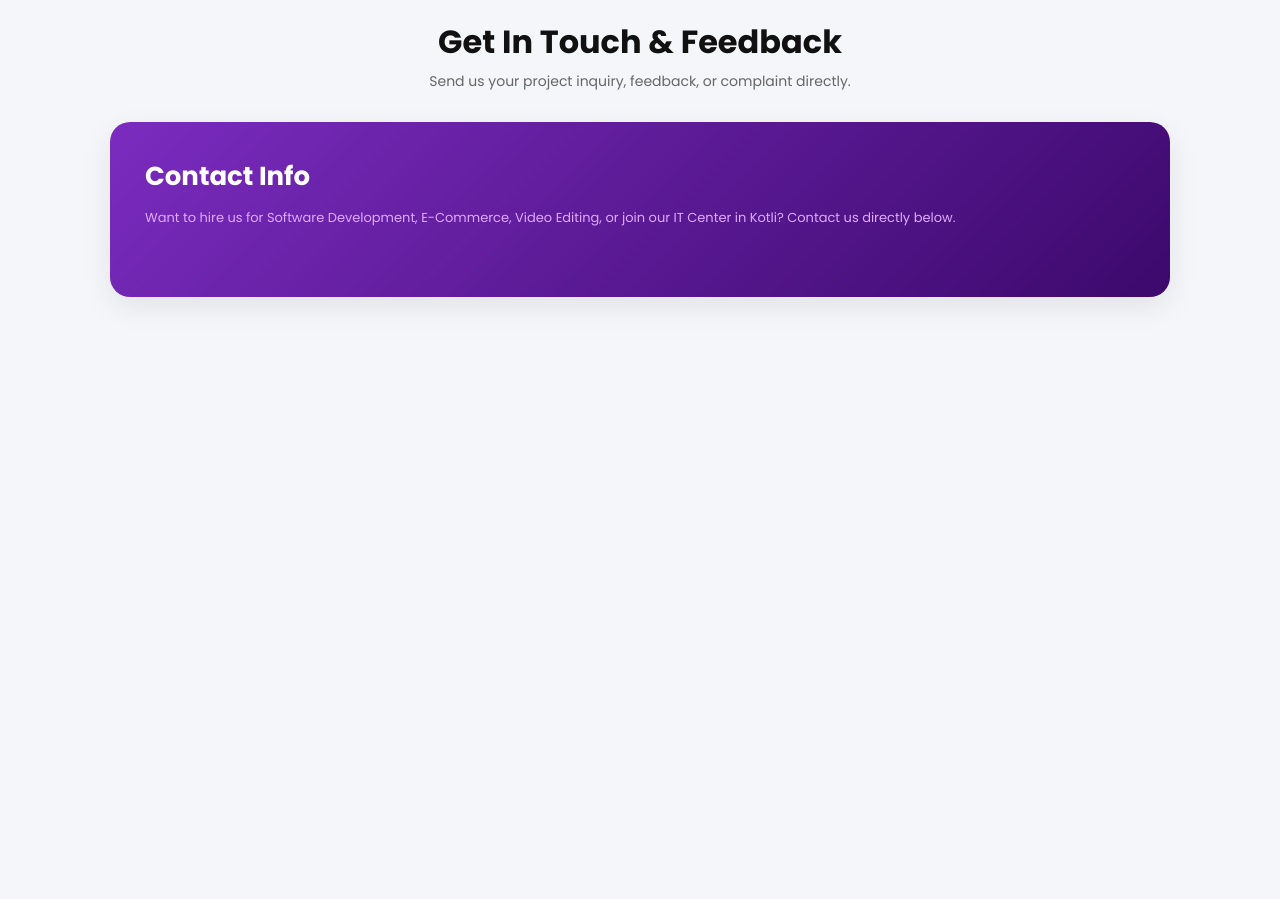
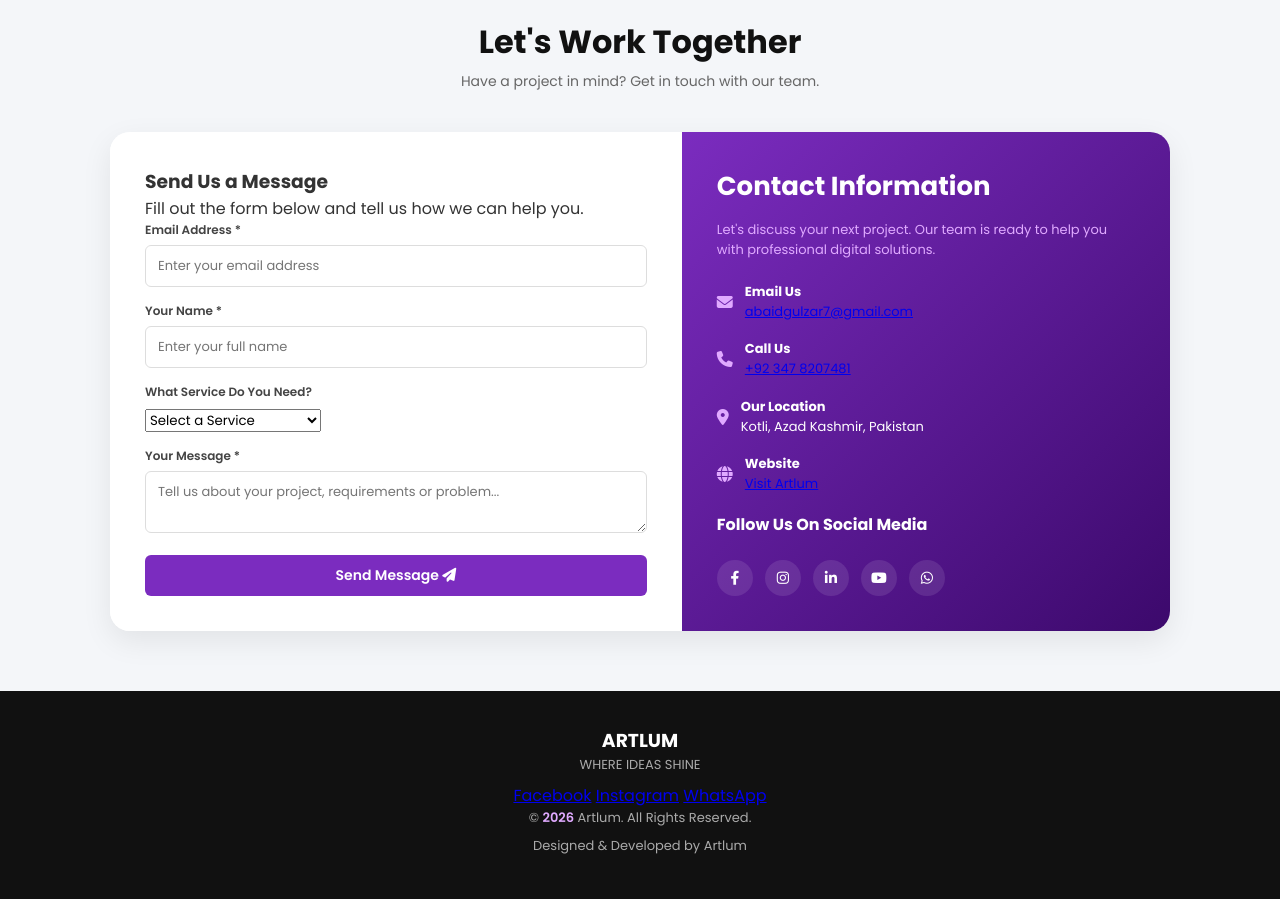
Before and after one commit to artlumhub/artlum, a plain HTML site: page index.html in a window 1280 px wide. Shown: the part 2260-3159 px from the top of the page. Before the commit the page ends 2617 px from the top, so only its background shows below. Drawn offline with Linux system fonts and the light colour scheme.

Commit message:
Update index.html

```diff
--- a/index.html
+++ b/index.html
@@ -310,16 +310,172 @@
         </div>
     </section>
 
-    <!-- Contact & Feedback Section -->
-    <section class="contact-section" id="contact">
-        <div class="section-title" style="margin-bottom: 30px;">
-            <h3>Get In Touch & Feedback</h3>
-            <p>Send us your project inquiry, feedback, or complaint directly.</p>
+   <!-- Professional Contact Section -->
+<section class="contact-section" id="contact">
+
+    <div class="section-title">
+        <h3>Let's Work Together</h3>
+        <p>Have a project in mind? Get in touch with our team.</p>
+    </div>
+
+    <div class="contact-box">
+
+        <!-- Contact Form -->
+        <div class="contact-form">
+
+            <h3>Send Us a Message</h3>
+            <p>Fill out the form below and tell us how we can help you.</p>
+
+            <form action="https://formspree.io/f/YOUR_FORM_ID"
+                  method="POST">
+
+                <div class="form-group">
+                    <label>Email Address *</label>
+                    <input type="email"
+                           name="email"
+                           placeholder="Enter your email address"
+                           required>
+                </div>
+
+                <div class="form-group">
+                    <label>Your Name *</label>
+                    <input type="text"
+                           name="name"
+                           placeholder="Enter your full name"
+                           required>
+                </div>
+
+                <div class="form-group">
+                    <label>What Service Do You Need?</label>
+
+                    <select name="service" required>
+                        <option value="">Select a Service</option>
+                        <option>Website Development</option>
+                        <option>Software Development</option>
+                        <option>E-Commerce Solutions</option>
+                        <option>Video Editing</option>
+                        <option>Graphic Design</option>
+                        <option>IT Training</option>
+                        <option>Other Inquiry</option>
+                    </select>
+                </div>
+
+                <div class="form-group">
+                    <label>Your Message *</label>
+                    <textarea name="message"
+                              placeholder="Tell us about your project, requirements or problem..."
+                              required></textarea>
+                </div>
+
+                <button type="submit" class="form-submit">
+                    Send Message <i class="fa-solid fa-paper-plane"></i>
+                </button>
+
+            </form>
         </div>
-        <div class="contact-box">
-            <div class="contact-info">
+
+        <!-- Contact Information -->
+        <div class="contact-info">
+
+            <h3>Contact Information</h3>
+
+            <p>
+                Let's discuss your next project.
+                Our team is ready to help you with
+                professional digital solutions.
+            </p>
+
+            <div class="info-item">
+                <i class="fa-solid fa-envelope"></i>
                 <div>
-                    <h3>Contact Info</h3>
-                    <p>Want to hire us for Software Development, E-Commerce, Video Editing, or join our IT Center in Kotli? Contact us directly below.</p>
-                    <div class="info-item">
-                        <i class="fa-solid fa
+                    <strong>Email Us</strong><br>
+                    <a href="mailto:abaidgulzar7@gmail.com">
+                        abaidgulzar7@gmail.com
+                    </a>
+                </div>
+            </div>
+
+            <div class="info-item">
+                <i class="fa-solid fa-phone"></i>
+                <div>
+                    <strong>Call Us</strong><br>
+                    <a href="tel:+92 347 8207481">
+                        +92 347 8207481
+                    </a>
+                </div>
+            </div>
+
+            <div class="info-item">
+                <i class="fa-solid fa-location-dot"></i>
+                <div>
+                    <strong>Our Location</strong><br>
+                    Kotli, Azad Kashmir, Pakistan
+                </div>
+            </div>
+
+            <div class="info-item">
+                <i class="fa-solid fa-globe"></i>
+                <div>
+                    <strong>Website</strong><br>
+                    <a href="https://artlumhub.github.io/artlum/">
+                        Visit Artlum
+                    </a>
+                </div>
+            </div>
+
+            <h4>Follow Us On Social Media</h4>
+
+            <div class="social-links">
+
+                <a href="#" aria-label="Facebook">
+                    <i class="fa-brands fa-facebook-f"></i>
+                </a>
+
+                <a href="#" aria-label="Instagram">
+                    <i class="fa-brands fa-instagram"></i>
+                </a>
+
+                <a href="#" aria-label="LinkedIn">
+                    <i class="fa-brands fa-linkedin-in"></i>
+                </a>
+
+                <a href="#" aria-label="YouTube">
+                    <i class="fa-brands fa-youtube"></i>
+                </a>
+
+                <a href="#" aria-label="WhatsApp">
+                    <i class="fa-brands fa-whatsapp"></i>
+                </a>
+
+            </div>
+
+        </div>
+
+    </div>
+</section>
+<!-- Footer Section -->
+<footer class="site-footer">
+    <div class="footer-content">
+        <h3>ARTLUM</h3>
+        <p>WHERE IDEAS SHINE</p>
+
+        <div class="footer-social">
+            <a href="YOUR_FACEBOOK_URL" target="_blank">Facebook</a>
+            <a href="YOUR_INSTAGRAM_URL" target="_blank">Instagram</a>
+            <a href="https://wa.me/923478207481" target="_blank">WhatsApp</a>
+        </div>
+
+        <div class="footer-bottom">
+            <p>
+                &copy; <span id="copyright-year"></span> Artlum.
+                All Rights Reserved.
+            </p>
+            <p>Designed &amp; Developed by Artlum</p>
+        </div>
+    </div>
+</footer>
+
+<script>
+    document.getElementById("copyright-year").textContent =
+        new Date().getFullYear();
+</script>
```
